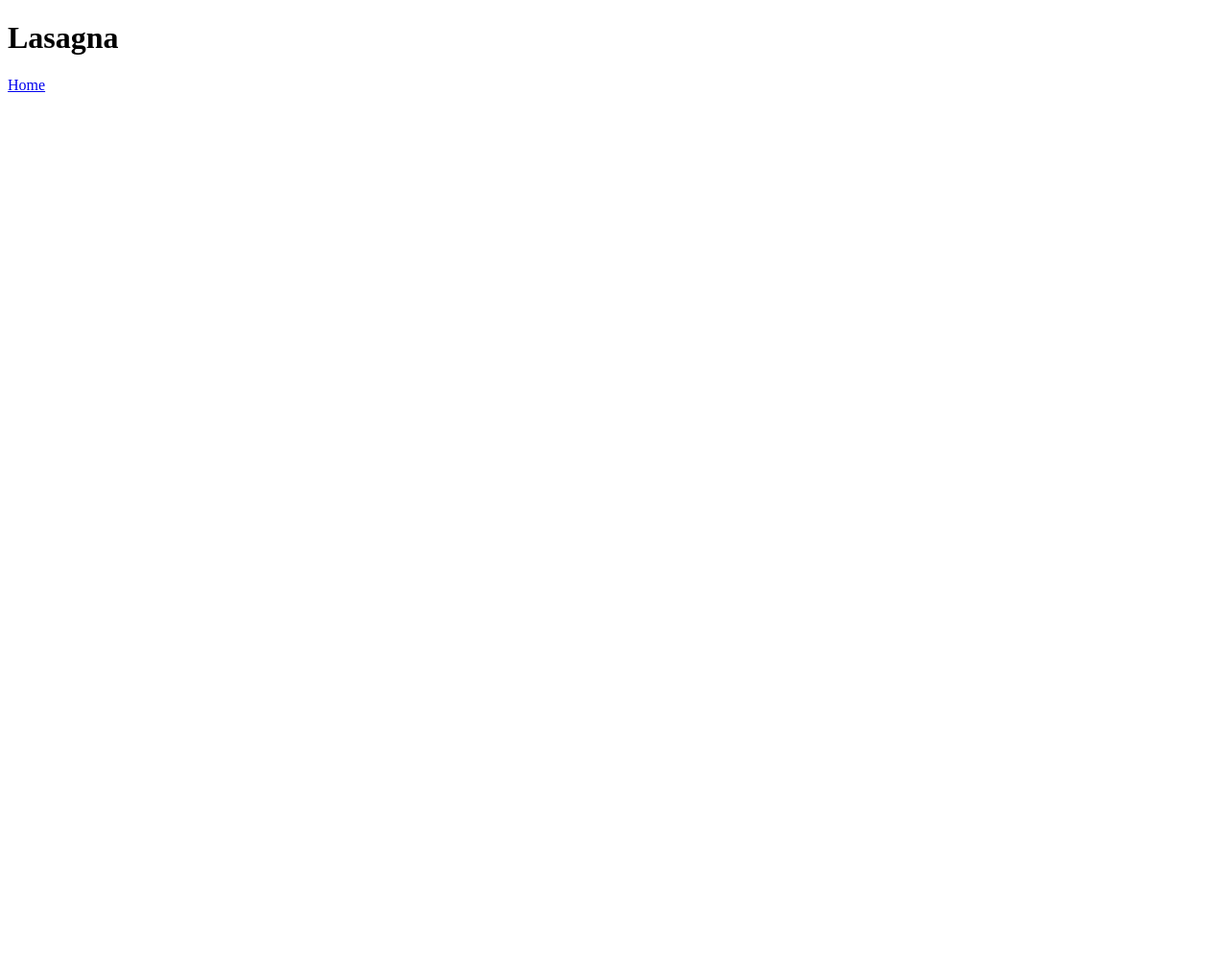
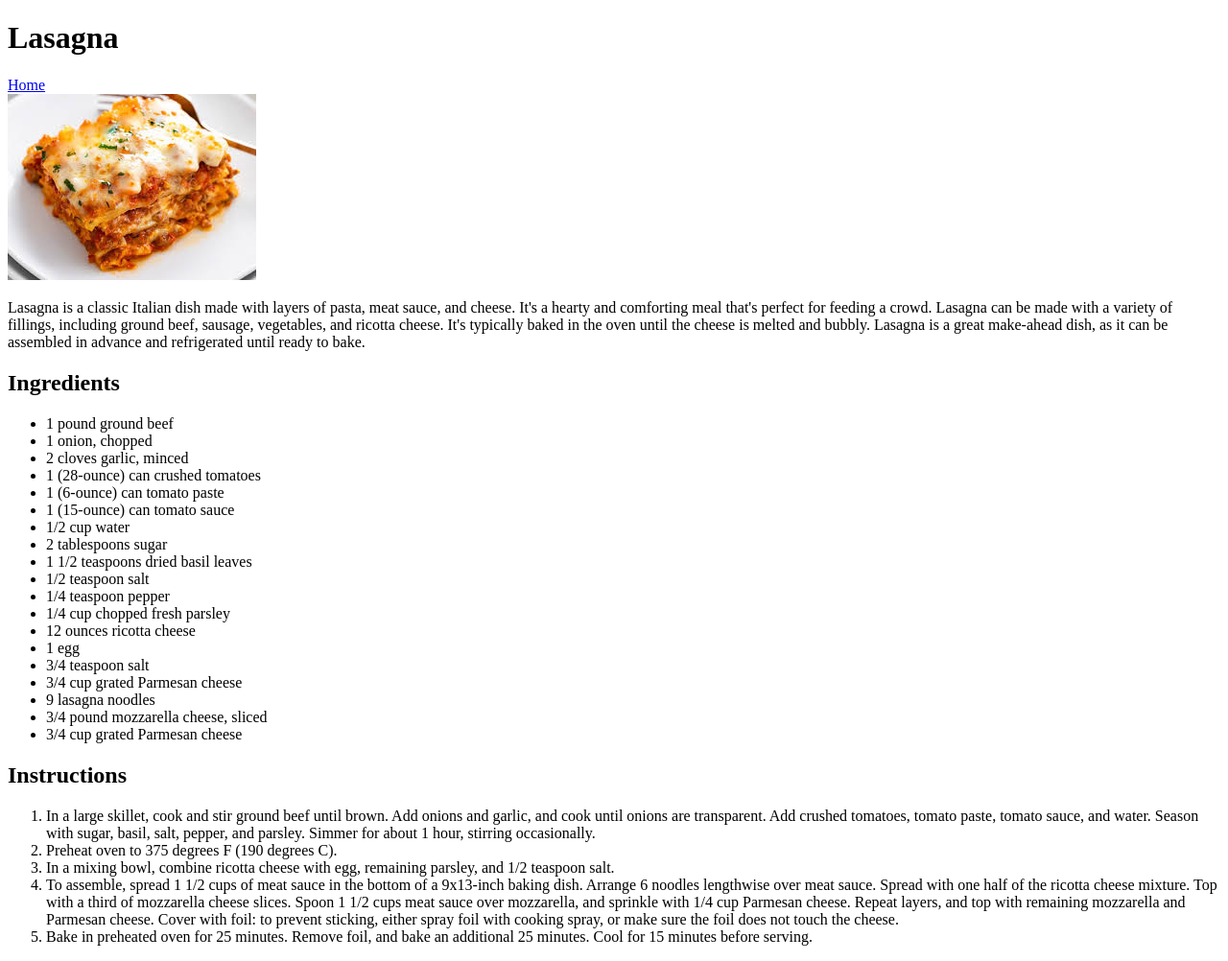
Before and after one commit to miller182/odin-recipes, a plain HTML site: page recipes/lasagna.html in a window 1280 px wide. Shown: the whole page at 96% size. Before the commit the page ends 800 px from the top, so only its background shows below. Drawn offline with Linux system fonts and the light colour scheme.

Commit message:
added 3 recipes

```diff
--- a/recipes/lasagna.html
+++ b/recipes/lasagna.html
@@ -6,5 +6,40 @@
     <title>Lasagna</title>
     <h1>Lasagna</h1>
     <a href="../index.html">Home</a>
+    <br/>
+    <img src="../images/lasagna.jpeg" alt="Lasagna">
+    <p>
+        Lasagna is a classic Italian dish made with layers of pasta, meat sauce, and cheese. It's a hearty and comforting meal that's perfect for feeding a crowd. Lasagna can be made with a variety of fillings, including ground beef, sausage, vegetables, and ricotta cheese. It's typically baked in the oven until the cheese is melted and bubbly. Lasagna is a great make-ahead dish, as it can be assembled in advance and refrigerated until ready to bake.
+    </p>
+    <h2>Ingredients</h2>
+    <ul>
+        <li>1 pound ground beef</li>
+        <li>1 onion, chopped</li>
+        <li>2 cloves garlic, minced</li>
+        <li>1 (28-ounce) can crushed tomatoes</li>
+        <li>1 (6-ounce) can tomato paste</li>
+        <li>1 (15-ounce) can tomato sauce</li>
+        <li>1/2 cup water</li>
+        <li>2 tablespoons sugar</li>
+        <li>1 1/2 teaspoons dried basil leaves</li>
+        <li>1/2 teaspoon salt</li>
+        <li>1/4 teaspoon pepper</li>
+        <li>1/4 cup chopped fresh parsley</li>
+        <li>12 ounces ricotta cheese</li>
+        <li>1 egg</li>
+        <li>3/4 teaspoon salt</li>
+        <li>3/4 cup grated Parmesan cheese</li>
+        <li>9 lasagna noodles</li>
+        <li>3/4 pound mozzarella cheese, sliced</li>
+        <li>3/4 cup grated Parmesan cheese</li>
+    </ul>
+    <h2>Instructions</h2>
+    <ol>
+        <li>In a large skillet, cook and stir ground beef until brown. Add onions and garlic, and cook until onions are transparent. Add crushed tomatoes, tomato paste, tomato sauce, and water. Season with sugar, basil, salt, pepper, and parsley. Simmer for about 1 hour, stirring occasionally.</li>
+        <li>Preheat oven to 375 degrees F (190 degrees C).</li>
+        <li>In a mixing bowl, combine ricotta cheese with egg, remaining parsley, and 1/2 teaspoon salt.</li>
+        <li>To assemble, spread 1 1/2 cups of meat sauce in the bottom of a 9x13-inch baking dish. Arrange 6 noodles lengthwise over meat sauce. Spread with one half of the ricotta cheese mixture. Top with a third of mozzarella cheese slices. Spoon 1 1/2 cups meat sauce over mozzarella, and sprinkle with 1/4 cup Parmesan cheese. Repeat layers, and top with remaining mozzarella and Parmesan cheese. Cover with foil: to prevent sticking, either spray foil with cooking spray, or make sure the foil does not touch the cheese.</li>
+        <li>Bake in preheated oven for 25 minutes. Remove foil, and bake an additional 25 minutes. Cool for 15 minutes before serving.</li>
+    </ol>
   </head>
 </html>
```
Also changed, not shown: index.html (+4 -0 lines), recipes/alfredo.html (added, +32 -0 lines), recipes/chili.html (added, +43 -0 lines), images/Alfredo.jpg (added), images/chili.jpeg (added), images/lasagna.jpeg (added).
